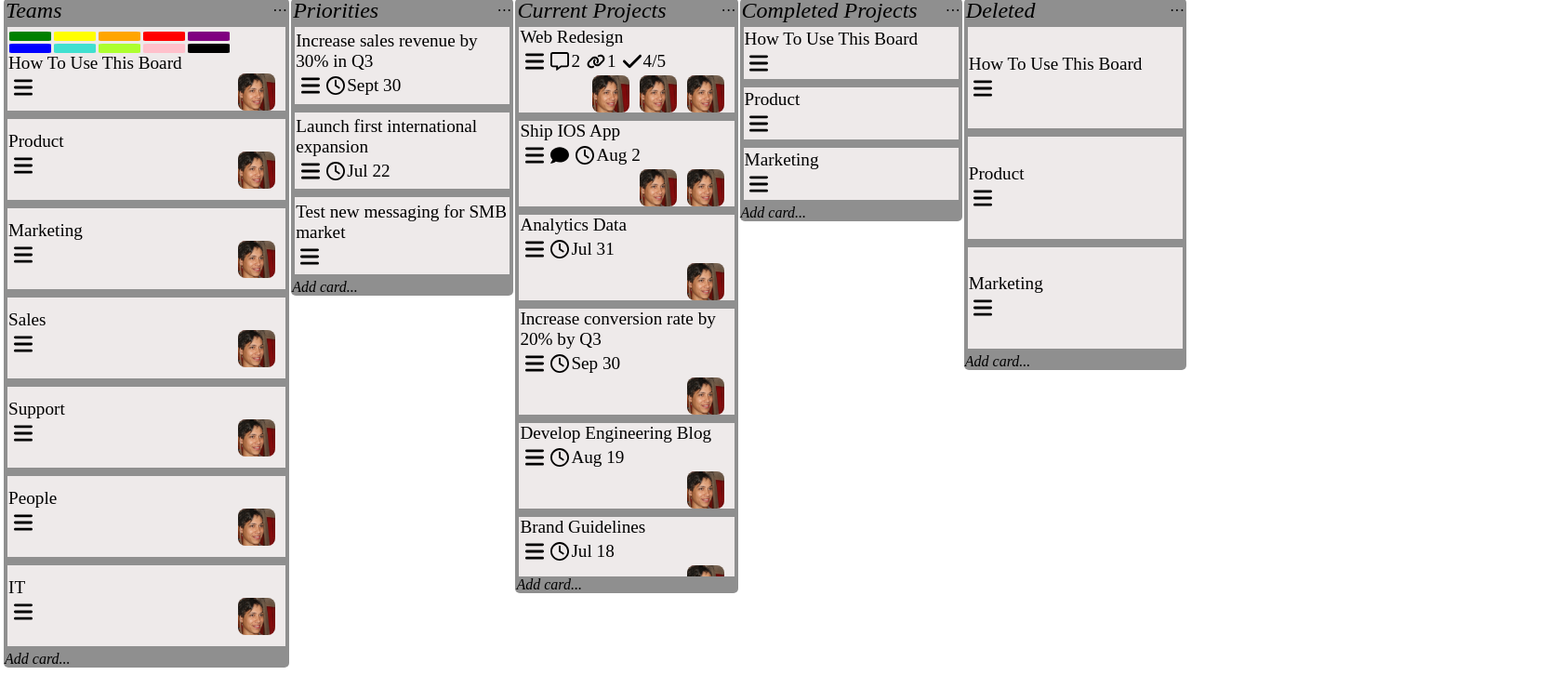
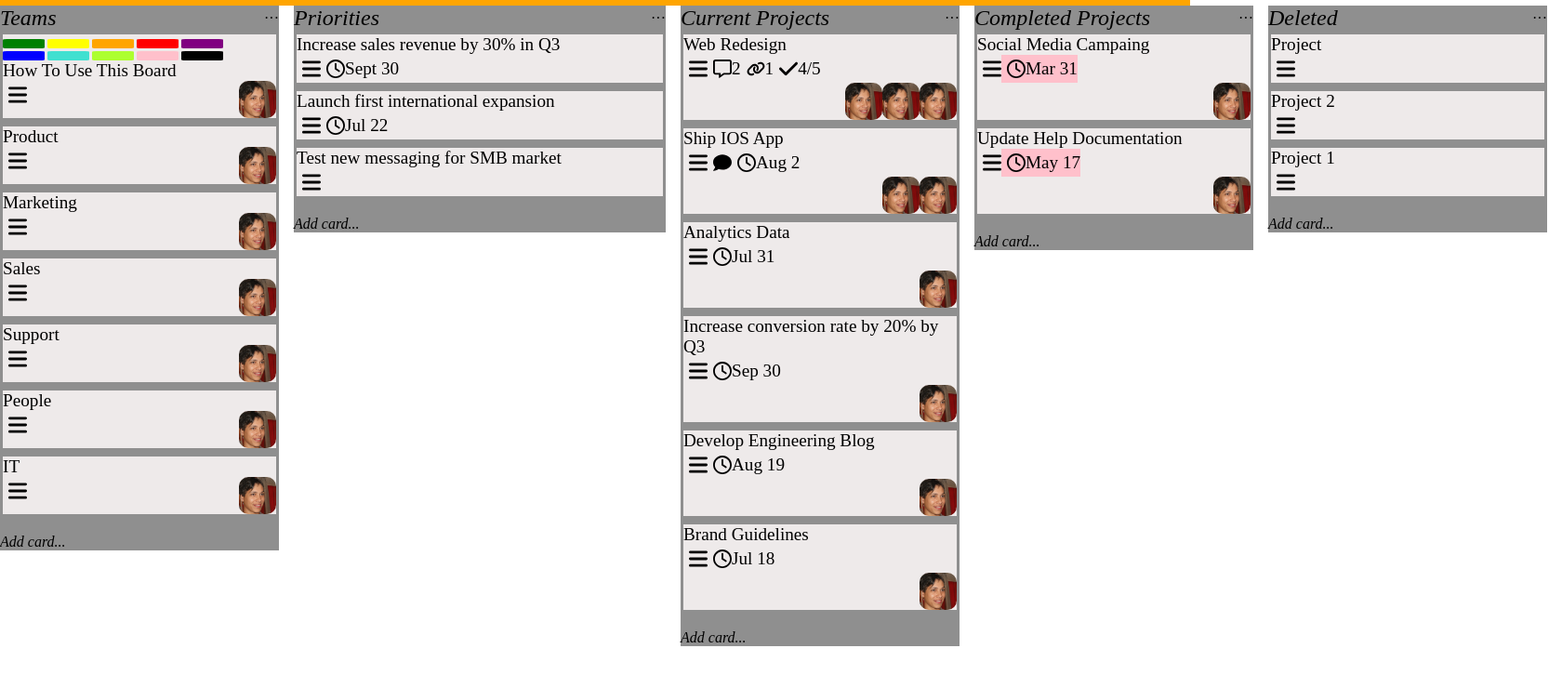
Before and after one commit to AlejandroJHerrera/trello-clone, a plain HTML site: page index.html in a window 1280 px wide. Shown: the part 74-800 px from the top of the page at 93% size, 1680 px wide, since content can reach past the window. Drawn offline with Linux system fonts and the light colour scheme.

```diff
--- a/index.html
+++ b/index.html
@@ -84,7 +84,9 @@
     <!-- Board starts -->
     <div class="wrapper">
       <!-- First board column -->
+
       <div class="first-card">
+        <div class="card-wrapper">
           <div class="card-title">
             <h1>Teams</h1>
             <span>···</span>
@@ -107,7 +109,11 @@
               <span>How To Use This Board</span>
               <div class="employee">
                 <img src="images/bars-solid.svg" alt="bars" class="burger" />
-              <img src="images/chantelle.jpeg" alt="Employee" class="selfie" />
+                <img
+                  src="images/chantelle.jpeg"
+                  alt="Employee"
+                  class="selfie"
+                />
               </div>
             </div>
 
@@ -115,7 +121,11 @@
               <span>Product</span>
               <div class="employee">
                 <img src="images/bars-solid.svg" alt="bars" class="burger" />
-              <img src="images/chantelle.jpeg" alt="Employee" class="selfie" />
+                <img
+                  src="images/chantelle.jpeg"
+                  alt="Employee"
+                  class="selfie"
+                />
               </div>
             </div>
 
@@ -123,7 +133,11 @@
               <span>Marketing</span>
               <div class="employee">
                 <img src="images/bars-solid.svg" alt="bars" class="burger" />
-              <img src="images/chantelle.jpeg" alt="Employee" class="selfie" />
+                <img
+                  src="images/chantelle.jpeg"
+                  alt="Employee"
+                  class="selfie"
+                />
               </div>
             </div>
 
@@ -131,7 +145,11 @@
               <span>Sales</span>
               <div class="employee">
                 <img src="images/bars-solid.svg" alt="bars" class="burger" />
-              <img src="images/chantelle.jpeg" alt="Employee" class="selfie" />
+                <img
+                  src="images/chantelle.jpeg"
+                  alt="Employee"
+                  class="selfie"
+                />
               </div>
             </div>
 
@@ -139,7 +157,11 @@
               <span>Support</span>
               <div class="employee">
                 <img src="images/bars-solid.svg" alt="bars" class="burger" />
-              <img src="images/chantelle.jpeg" alt="Employee" class="selfie" />
+                <img
+                  src="images/chantelle.jpeg"
+                  alt="Employee"
+                  class="selfie"
+                />
               </div>
             </div>
 
@@ -147,7 +169,11 @@
               <span>People</span>
               <div class="employee">
                 <img src="images/bars-solid.svg" alt="bars" class="burger" />
-              <img src="images/chantelle.jpeg" alt="Employee" class="selfie" />
+                <img
+                  src="images/chantelle.jpeg"
+                  alt="Employee"
+                  class="selfie"
+                />
               </div>
             </div>
 
@@ -155,14 +181,20 @@
               <span>IT</span>
               <div class="employee">
                 <img src="images/bars-solid.svg" alt="bars" class="burger" />
-              <img src="images/chantelle.jpeg" alt="Employee" class="selfie" />
+                <img
+                  src="images/chantelle.jpeg"
+                  alt="Employee"
+                  class="selfie"
+                />
               </div>
             </div>
           </div>
           <h2>Add card...</h2>
         </div>
+      </div>
       <!-- Second board column -->
       <div class="second-card">
+        <div class="card-wrapper">
           <div class="card-title">
             <h1>Priorities</h1>
             <span>···</span>
@@ -173,7 +205,11 @@
               <span>Increase sales revenue by 30% in Q3</span>
               <div class="inner-bottom">
                 <img src="images/bars-solid.svg" alt="bars" class="burger" />
-              <img src="images/clock-regular.svg" alt="clock" class="burger" />
+                <img
+                  src="images/clock-regular.svg"
+                  alt="clock"
+                  class="burger"
+                />
                 <span>Sept 30</span>
               </div>
             </div>
@@ -182,7 +218,11 @@
               <span>Launch first international expansion</span>
               <div class="inner-bottom">
                 <img src="images/bars-solid.svg" alt="bars" class="burger" />
-              <img src="images/clock-regular.svg" alt="clock" class="burger" />
+                <img
+                  src="images/clock-regular.svg"
+                  alt="clock"
+                  class="burger"
+                />
                 <span>Jul 22</span>
               </div>
             </div>
@@ -194,9 +234,11 @@
           </div>
           <h2>Add card...</h2>
         </div>
+      </div>
 
       <!-- Third board column -->
       <div class="third-card">
+        <div class="card-wrapper">
           <div class="card-title">
             <h1>Current Projects</h1>
             <span>···</span>
@@ -220,9 +262,21 @@
                 <span>4/5</span>
               </div>
               <div class="employee-right">
-              <img src="images/chantelle.jpeg" alt="Employee" class="selfie" />
-              <img src="images/chantelle.jpeg" alt="Employee" class="selfie" />
-              <img src="images/chantelle.jpeg" alt="Employee" class="selfie" />
+                <img
+                  src="images/chantelle.jpeg"
+                  alt="Employee"
+                  class="selfie"
+                />
+                <img
+                  src="images/chantelle.jpeg"
+                  alt="Employee"
+                  class="selfie"
+                />
+                <img
+                  src="images/chantelle.jpeg"
+                  alt="Employee"
+                  class="selfie"
+                />
               </div>
             </div>
 
@@ -235,12 +289,24 @@
                   alt="message"
                   class="burger"
                 />
-              <img src="images/clock-regular.svg" alt="clock" class="burger" />
+                <img
+                  src="images/clock-regular.svg"
+                  alt="clock"
+                  class="burger"
+                />
                 <span>Aug 2</span>
               </div>
               <div class="employee-right">
-              <img src="images/chantelle.jpeg" alt="Employee" class="selfie" />
-              <img src="images/chantelle.jpeg" alt="Employee" class="selfie" />
+                <img
+                  src="images/chantelle.jpeg"
+                  alt="Employee"
+                  class="selfie"
+                />
+                <img
+                  src="images/chantelle.jpeg"
+                  alt="Employee"
+                  class="selfie"
+                />
               </div>
             </div>
 
@@ -248,11 +314,19 @@
               <span>Analytics Data</span>
               <div class="status">
                 <img src="images/bars-solid.svg" alt="bars" class="burger" />
-              <img src="images/clock-regular.svg" alt="clock" class="burger" />
+                <img
+                  src="images/clock-regular.svg"
+                  alt="clock"
+                  class="burger"
+                />
                 <span>Jul 31</span>
               </div>
               <div class="employee-right">
-              <img src="images/chantelle.jpeg" alt="Employee" class="selfie" />
+                <img
+                  src="images/chantelle.jpeg"
+                  alt="Employee"
+                  class="selfie"
+                />
               </div>
             </div>
 
@@ -260,11 +334,19 @@
               <span>Increase conversion rate by 20% by Q3</span>
               <div class="status">
                 <img src="images/bars-solid.svg" alt="bars" class="burger" />
-              <img src="images/clock-regular.svg" alt="clock" class="burger" />
+                <img
+                  src="images/clock-regular.svg"
+                  alt="clock"
+                  class="burger"
+                />
                 <span>Sep 30</span>
               </div>
               <div class="employee-right">
-              <img src="images/chantelle.jpeg" alt="Employee" class="selfie" />
+                <img
+                  src="images/chantelle.jpeg"
+                  alt="Employee"
+                  class="selfie"
+                />
               </div>
             </div>
 
@@ -272,11 +354,19 @@
               <span>Develop Engineering Blog</span>
               <div class="status">
                 <img src="images/bars-solid.svg" alt="bars" class="burger" />
-              <img src="images/clock-regular.svg" alt="clock" class="burger" />
+                <img
+                  src="images/clock-regular.svg"
+                  alt="clock"
+                  class="burger"
+                />
                 <span>Aug 19</span>
               </div>
               <div class="employee-right">
-              <img src="images/chantelle.jpeg" alt="Employee" class="selfie" />
+                <img
+                  src="images/chantelle.jpeg"
+                  alt="Employee"
+                  class="selfie"
+                />
               </div>
             </div>
 
@@ -284,18 +374,29 @@
               <span>Brand Guidelines</span>
               <div class="status">
                 <img src="images/bars-solid.svg" alt="bars" class="burger" />
-              <img src="images/clock-regular.svg" alt="clock" class="burger" />
+                <img
+                  src="images/clock-regular.svg"
+                  alt="clock"
+                  class="burger"
+                />
                 <span>Jul 18</span>
               </div>
               <div class="employee-right">
-              <img src="images/chantelle.jpeg" alt="Employee" class="selfie" />
+                <img
+                  src="images/chantelle.jpeg"
+                  alt="Employee"
+                  class="selfie"
+                />
               </div>
             </div>
           </div>
           <h2>Add card...</h2>
         </div>
+      </div>
+
       <!-- Fourth board column -->
       <div class="fourth-card">
+        <div class="card-wrapper">
           <div class="card-title">
             <h1>Completed Projects</h1>
             <span>···</span>
@@ -303,24 +404,56 @@
           <!-- 2 cards -->
           <div class="card-container">
             <div class="inner-card">
-            <span>How To Use This Board</span>
+              <span>Social Media Campaing</span>
+              <div class="status">
                 <img src="images/bars-solid.svg" alt="bars" class="burger" />
+                <div class="pinkbkgr">
+                  <img
+                    src="images/clock-regular.svg"
+                    alt="clock"
+                    class="burger"
+                  />
+                  <span>Mar 31</span>
+                </div>
+              </div>
+              <div class="employee-right">
+                <img
+                  src="images/chantelle.jpeg"
+                  alt="Employee"
+                  class="selfie"
+                />
+              </div>
             </div>
 
             <div class="inner-card">
-            <span>Product</span>
+              <span>Update Help Documentation</span>
+              <div class="status">
                 <img src="images/bars-solid.svg" alt="bars" class="burger" />
+                <div class="pinkbkgr">
+                  <img
+                    src="images/clock-regular.svg"
+                    alt="clock"
+                    class="burger"
+                  />
+                  <span>May 17</span>
+                </div>
+              </div>
+              <div class="employee-right">
+                <img
+                  src="images/chantelle.jpeg"
+                  alt="Employee"
+                  class="selfie"
+                />
+              </div>
+            </div>
           </div>
 
-          <div class="inner-card">
-            <span>Marketing</span>
-            <img src="images/bars-solid.svg" alt="bars" class="burger" />
+          <h2>Add card...</h2>
         </div>
-        </div>
-        <h2>Add card...</h2>
       </div>
       <!-- Fifth board column -->
       <div class="fifth-card">
+        <div class="card-wrapper">
           <div class="card-title">
             <h1>Deleted</h1>
             <span>···</span>
@@ -328,23 +461,24 @@
           <!-- 7 cards -->
           <div class="card-container">
             <div class="inner-card">
-            <span>How To Use This Board</span>
+              <span>Project</span>
               <img src="images/bars-solid.svg" alt="bars" class="burger" />
             </div>
 
             <div class="inner-card">
-            <span>Product</span>
+              <span>Project 2</span>
               <img src="images/bars-solid.svg" alt="bars" class="burger" />
             </div>
 
             <div class="inner-card">
-            <span>Marketing</span>
+              <span>Project 1</span>
               <img src="images/bars-solid.svg" alt="bars" class="burger" />
             </div>
           </div>
           <h2>Add card...</h2>
         </div>
       </div>
+    </div>
     <!-- Board ends -->
   </body>
 </html>
--- a/style.css
+++ b/style.css
@@ -1,7 +1,13 @@
 * {
   box-sizing: border-box;
   padding: 0;
-  margin: 0 1px 0 1px;
+  margin: 0;
+}
+
+header {
+  position: fixed;
+  top: 0;
+  width: 100%;
 }
 
 nav {
@@ -42,12 +48,7 @@ nav button {
 .searchbar-input {
   background-color: rgba(128, 128, 128, 0.526);
   border: none;
-  margin-right: 0;
   outline: none;
-}
-
-.magnifying-icon {
-  margin-left: 0;
 }
 
 .buttoncenter {
@@ -76,7 +77,10 @@ nav button {
   justify-content: space-between;
   align-items: center;
   background-color: orange;
-  height: 5vh;
+  height: 6vh;
+  position: fixed;
+  top: 4vh;
+  width: 100%;
 }
 
 .top-left {
@@ -88,7 +92,6 @@ nav button {
 .bigicon {
   height: 30px;
   width: 25px;
-  margin-left: 3px;
 }
 
 .top-left img {
@@ -122,21 +125,31 @@ nav button {
   display: flex;
   justify-content: space-between;
   height: 90vh;
+  overflow-x: scroll;
+  width: fit-content;
+  position: relative;
+  top: 10vh;
+}
+
+.card-wrapper {
+  display: flex;
+  flex-direction: column;
+  background-color: rgba(128, 128, 128, 0.883);
 }
 
 .first-card {
   display: flex;
   flex-direction: column;
-  background-color: rgba(128, 128, 128, 0.883);
-  width: 24vw;
   border-radius: 5px;
+  height: 100%;
+  width: 300px;
+  margin-right: 1em;
 }
 
 .card-title {
   display: flex;
   align-items: center;
   justify-content: space-between;
-  height: 10vh;
 }
 
 .card-title h1 {
@@ -148,7 +161,7 @@ nav button {
 .card-container {
   display: flex;
   flex-direction: column;
-  overflow: scroll;
+  overflow-y: scroll;
 }
 
 .inner-card {
@@ -157,7 +170,7 @@ nav button {
   flex-direction: column;
   background-color: rgb(238, 234, 234);
   margin: 4px 3px 5px 3px;
-  height: 100vh;
+  height: 100%;
 }
 
 .inner-card span {
@@ -233,48 +246,48 @@ input {
 .selfie {
   height: 40px;
   width: 40px;
-  margin-right: 10px;
-  border-radius: 20%;
+  border-radius: 25%;
 }
 
 h2 {
   font-size: 1em;
   font-weight: 500;
   font-style: oblique;
+  margin-top: 1em;
 }
 
 .second-card {
   display: flex;
   flex-direction: column;
-  background-color: rgba(128, 128, 128, 0.883);
-  width: 24vw;
-  height: 40vh;
   border-radius: 5px;
+  height: 100%;
+  width: 400px;
+  margin-right: 1em;
 }
 .third-card {
   display: flex;
   flex-direction: column;
-  background-color: rgba(128, 128, 128, 0.883);
-  width: 24vw;
-  height: 80vh;
+  height: 100%;
   border-radius: 5px;
+  width: 300px;
+  margin-right: 1em;
 }
 .fourth-card {
   display: flex;
   flex-direction: column;
-  background-color: rgba(128, 128, 128, 0.883);
-  width: 24vw;
-  height: 30vh;
+  height: 100%;
   border-radius: 5px;
+  width: 300px;
+  margin-right: 1em;
 }
 
 .fifth-card {
   display: flex;
   flex-direction: column;
-  background-color: rgba(128, 128, 128, 0.883);
-  width: 24vw;
-  height: 50vh;
+  height: 100%;
   border-radius: 5px;
+  width: 300px;
+  margin-right: 1em;
 }
 
 .inner-bottom {
@@ -292,3 +305,9 @@ h2 {
   justify-content: start;
   align-items: center;
 }
+
+.pinkbkgr {
+  display: flex;
+  align-items: center;
+  background-color: pink;
+}
```
Lines whose indentation alone changed are shown as unchanged.
